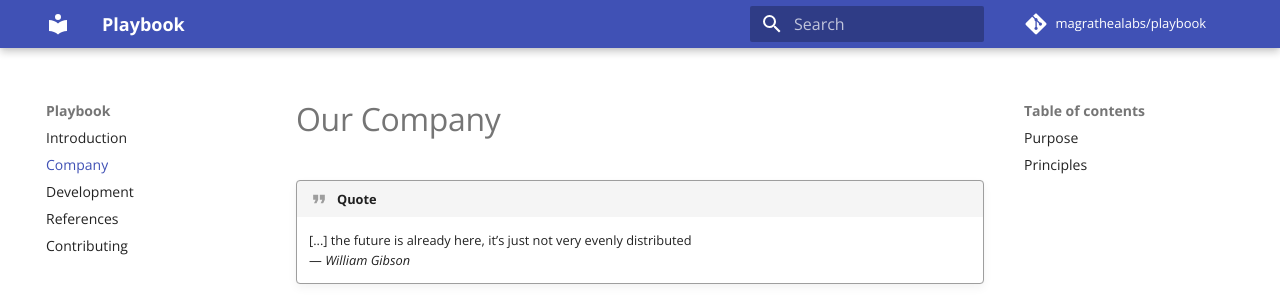
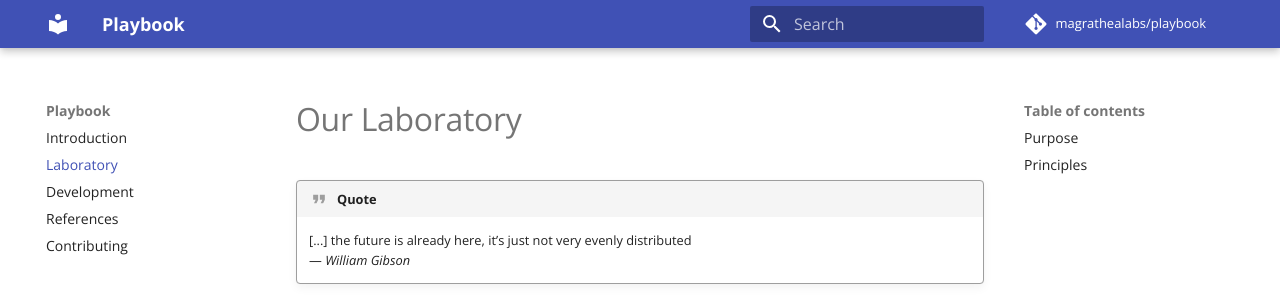
Before and after one commit to magrathealabs/playbook, an MkDocs documentation site: the page built from docs/laboratory.md, in a window 1280 px wide and 900 px high. Shown: the top 296 px of the window. Built offline with MkDocs 1.6.1 and Material for MkDocs 9.7.7, drawn with Linux system fonts in a browser that asks for light colours; comment, search, counter and statistics services are not loaded; old or Windows-style settings are respelled for this version of MkDocs.

Commit message:
Rename to Laboratory

```diff
--- a/docs/company.md
+++ b/docs/laboratory.md
@@ -1,4 +1,4 @@
-# Our Company
+# Our Laboratory
 
 !!! quote
     [...] the future is already here, it’s just not very evenly distributed
--- a/mkdocs.yml
+++ b/mkdocs.yml
@@ -4,7 +4,7 @@ repo_name: 'magrathealabs/playbook'
 repo_url: 'https://github.com/magrathealabs/playbook'
 pages:
   - Introduction: index.md
-  - Company: company.md
+  - Laboratory: laboratory.md
   - Development: development.md
   - References: references.md
   - Contributing: contributing.md
```
